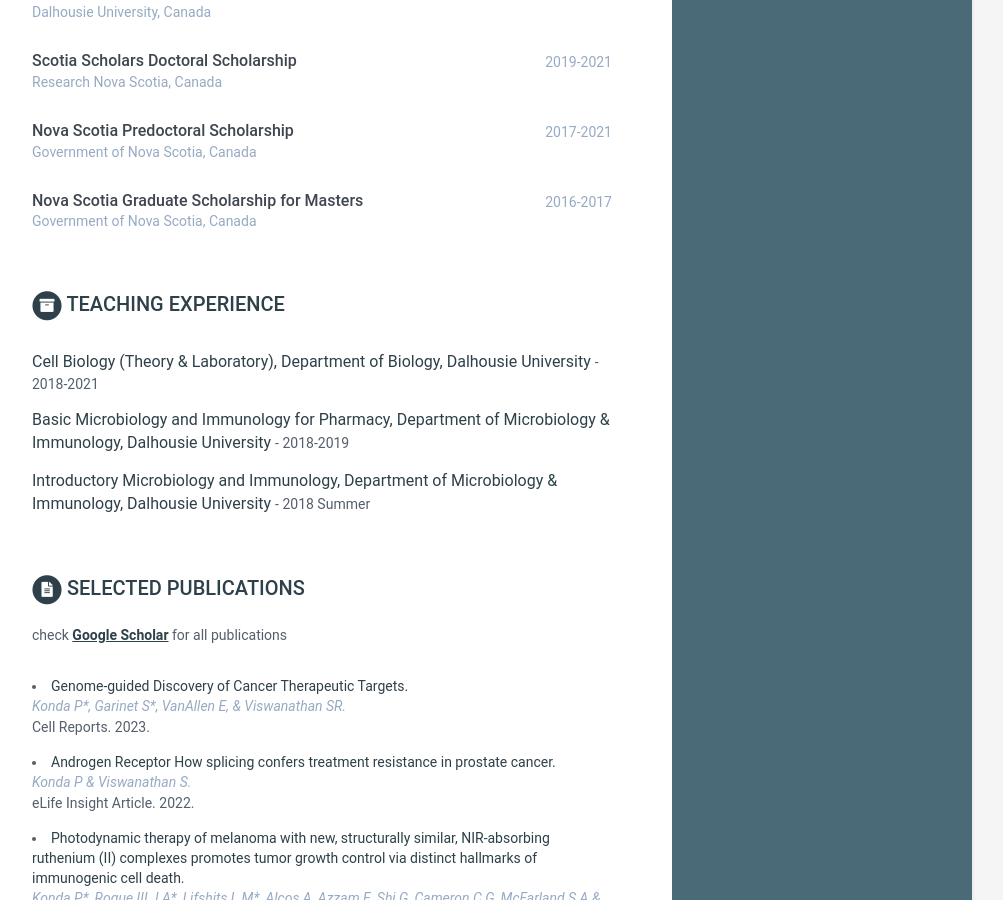
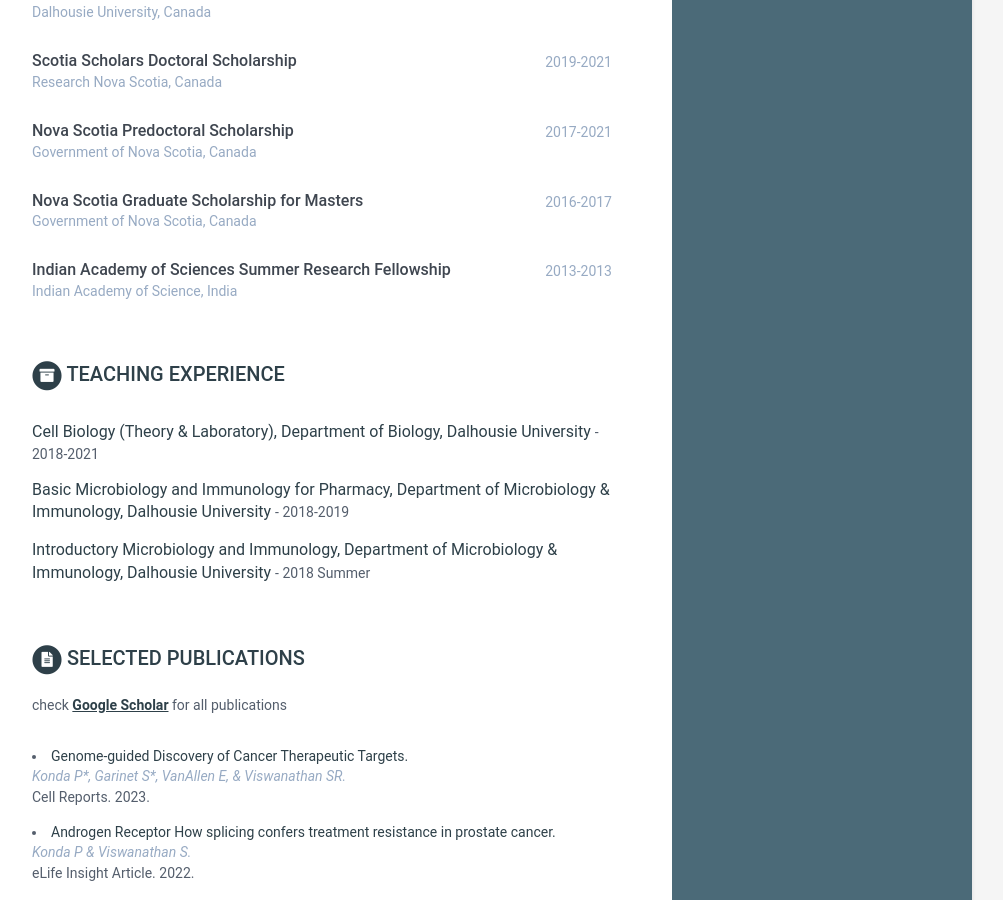
Before and after one commit to Prathyusha-konda/Website, a Jekyll site: the page built from index.html, in a window 1280 px wide and 900 px high, scrolled down 1281 px. Shown: the whole window, without its empty margins (168-1171 px from the left). Built offline with Jekyll 4.4.1, drawn with Linux system fonts in a browser that asks for light colours.

Commit message:
Update data.yml

```diff
--- a/_data/data.yml
+++ b/_data/data.yml
@@ -79,6 +79,10 @@ experiences:
     - role: Nova Scotia Graduate Scholarship for Masters
       time: 2016-2017
       company: Government of Nova Scotia, Canada
+
+    - role: Indian Academy of Sciences Summer Research Fellowship
+      time: 2013-2013
+      company: Indian Academy of Science, India
 
 
 #    - role: Doctoral Candidate
```
